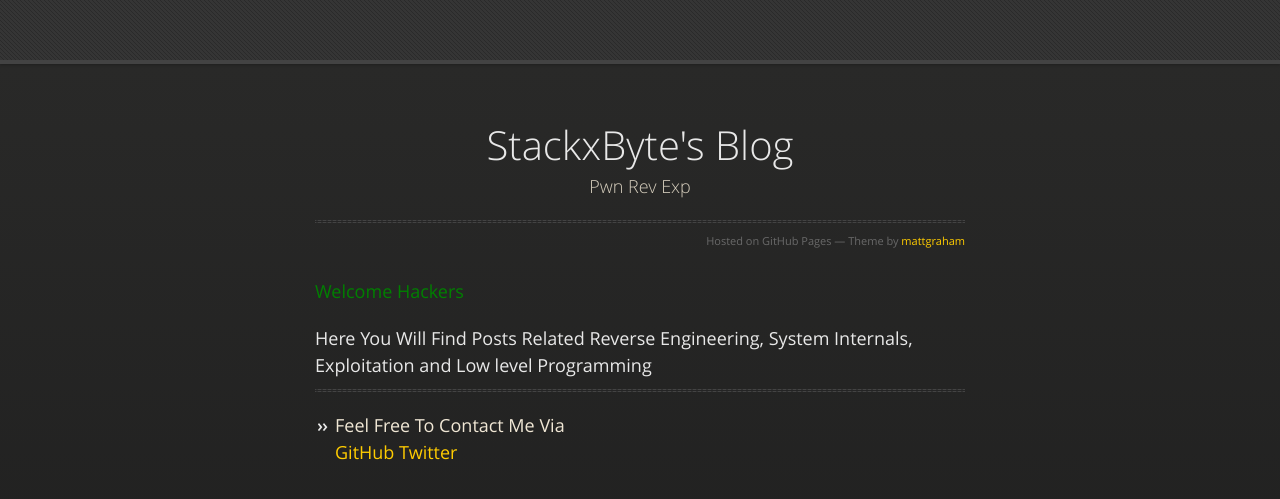
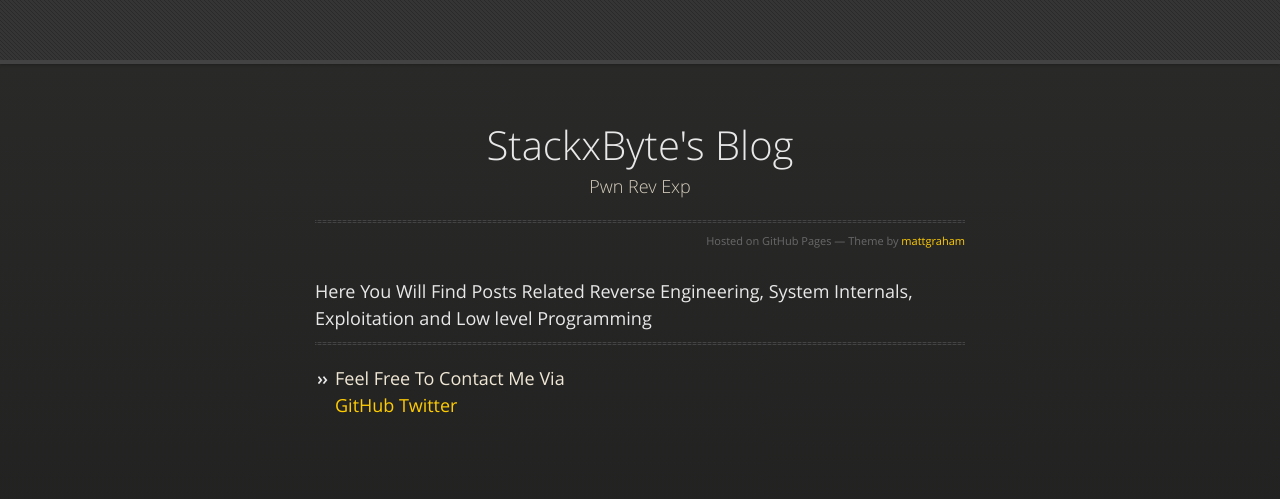
Before and after one commit to stackxbyte/stackxbyte.github.io, a Jekyll site: the page built from index.md, in a window 1280 px wide. Shown: the top 499 px of the page. Built offline with Jekyll 4.4.1, drawn with Linux system fonts in a browser that asks for light colours.

Commit message:
updated index.md

```diff
--- a/index.md
+++ b/index.md
@@ -1,9 +1,6 @@
 ---
 layout: default
 ---
-<span style="color:green">
-Welcome Hackers
-</span>
 
 #### Here You Will Find Posts Related Reverse Engineering, System Internals, Exploitation and Low level Programming
 
```
